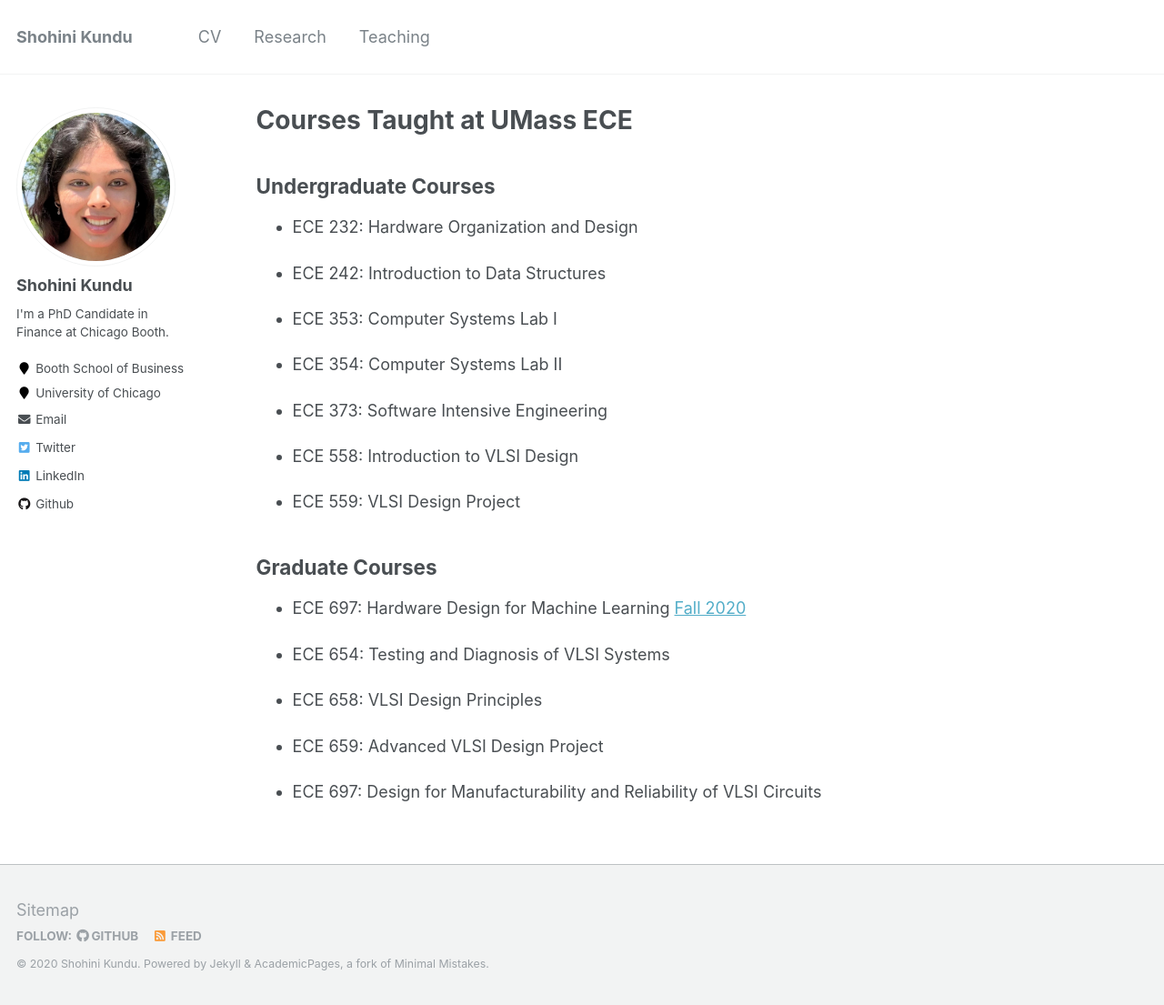
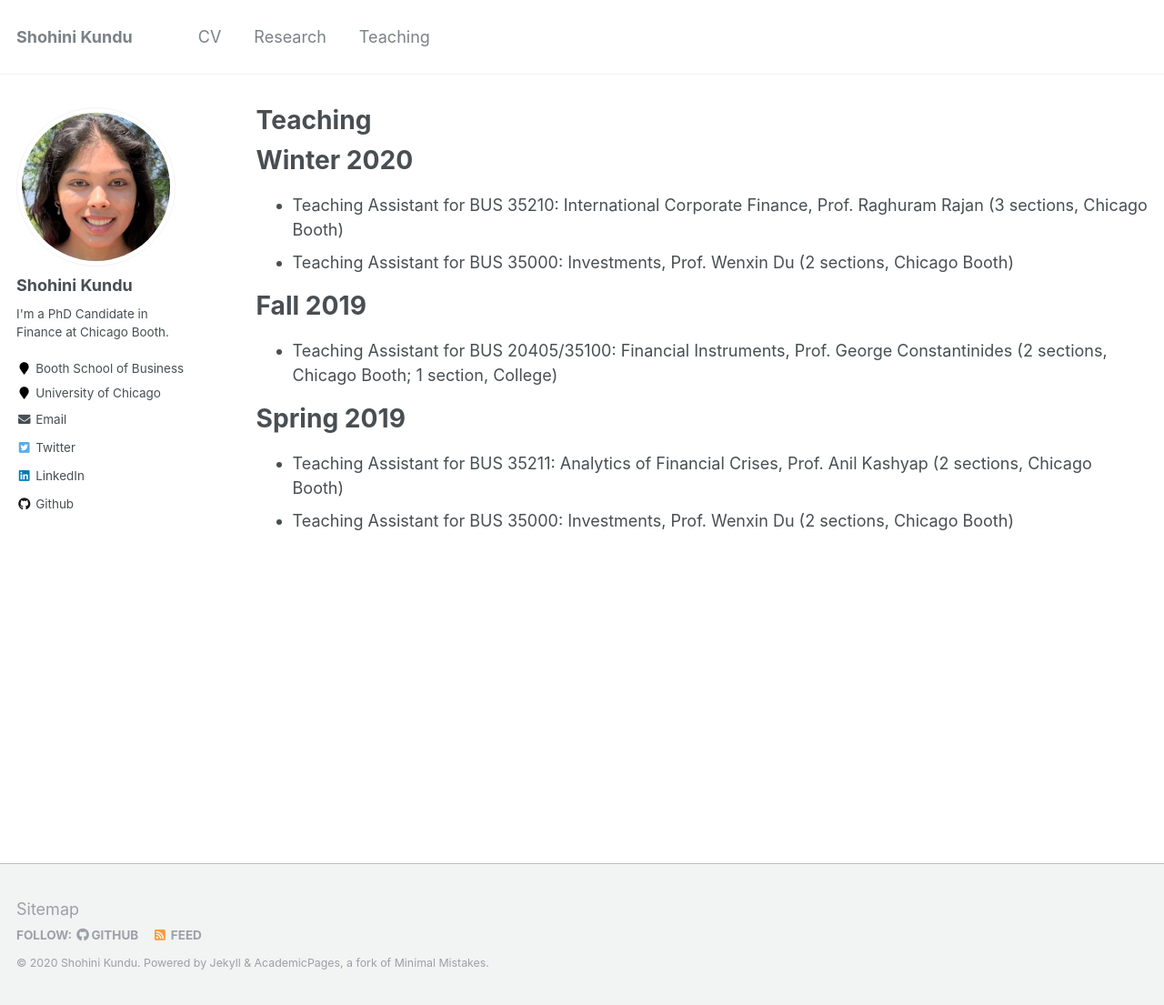
Before and after one commit to shohinikundu/shohinikundu.github.io, a Jekyll site: the page built from _pages/teaching.md, in a window 1280 px wide and 1105 px high. Shown: the whole window at 91% size. Built offline with Jekyll 4.4.1, drawn with Linux system fonts in a browser that asks for light colours.

Commit message:
Update teaching.md

```diff
--- a/_pages/teaching.md
+++ b/_pages/teaching.md
@@ -1,35 +1,20 @@
 ---
 layout: archive
-title: "Courses Taught at UMass ECE"
+title: "Teaching"
 permalink: /teaching/
 author_profile: true
 ---
 
-## Undergraduate Courses
+Winter 2020
+======
+- Teaching Assistant for BUS 35210: International Corporate Finance, Prof. Raghuram Rajan (3 sections, Chicago Booth)
+- Teaching Assistant for BUS 35000: Investments, Prof. Wenxin Du (2 sections, Chicago Booth)
 
-- ECE 232:	Hardware Organization and Design
+Fall 2019
+======
+- Teaching Assistant for BUS 20405/35100: Financial Instruments, Prof. George Constantinides (2 sections, Chicago Booth; 1 section, College)
 
-- ECE 242:	Introduction to Data Structures
-
-- ECE 353:	Computer Systems Lab I
-
-- ECE 354:	Computer Systems Lab II
-
-- ECE 373:	Software Intensive Engineering
-
-- ECE 558:	Introduction to VLSI Design
-
-- ECE 559:	VLSI Design Project
-
-
-## Graduate Courses
-
-- ECE 697:	Hardware Design for Machine Learning [Fall 2020](http://www.ecs.umass.edu/ece697ls)
-
-- ECE 654:	Testing and Diagnosis of VLSI Systems
-
-- ECE 658:	VLSI Design Principles
-
-- ECE 659:	Advanced VLSI Design Project
-
-- ECE 697:	Design for Manufacturability and Reliability of VLSI Circuits
+Spring 2019
+======
+- Teaching Assistant for BUS 35211: Analytics of Financial Crises, Prof. Anil Kashyap (2 sections, Chicago Booth)
+- Teaching Assistant for BUS 35000: Investments, Prof. Wenxin Du (2 sections, Chicago Booth)
```
